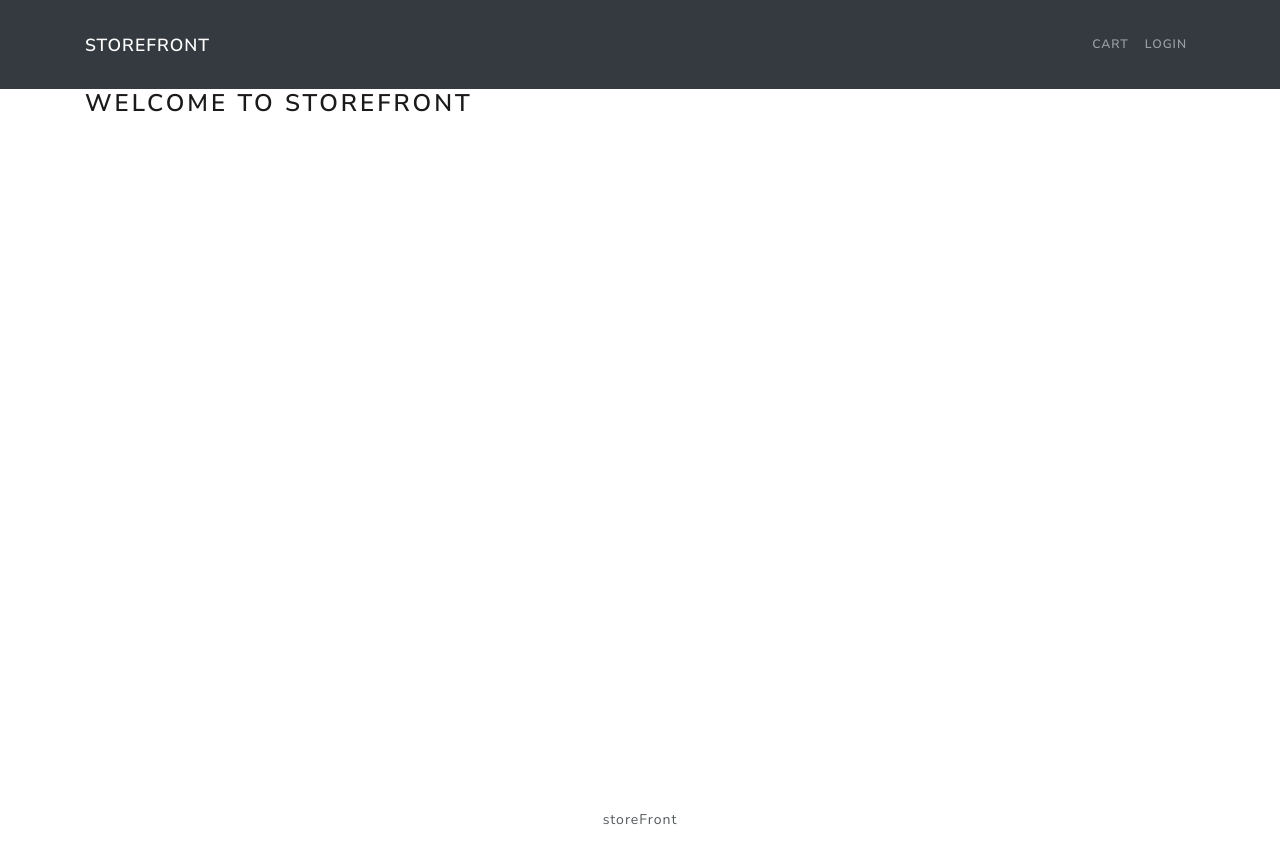
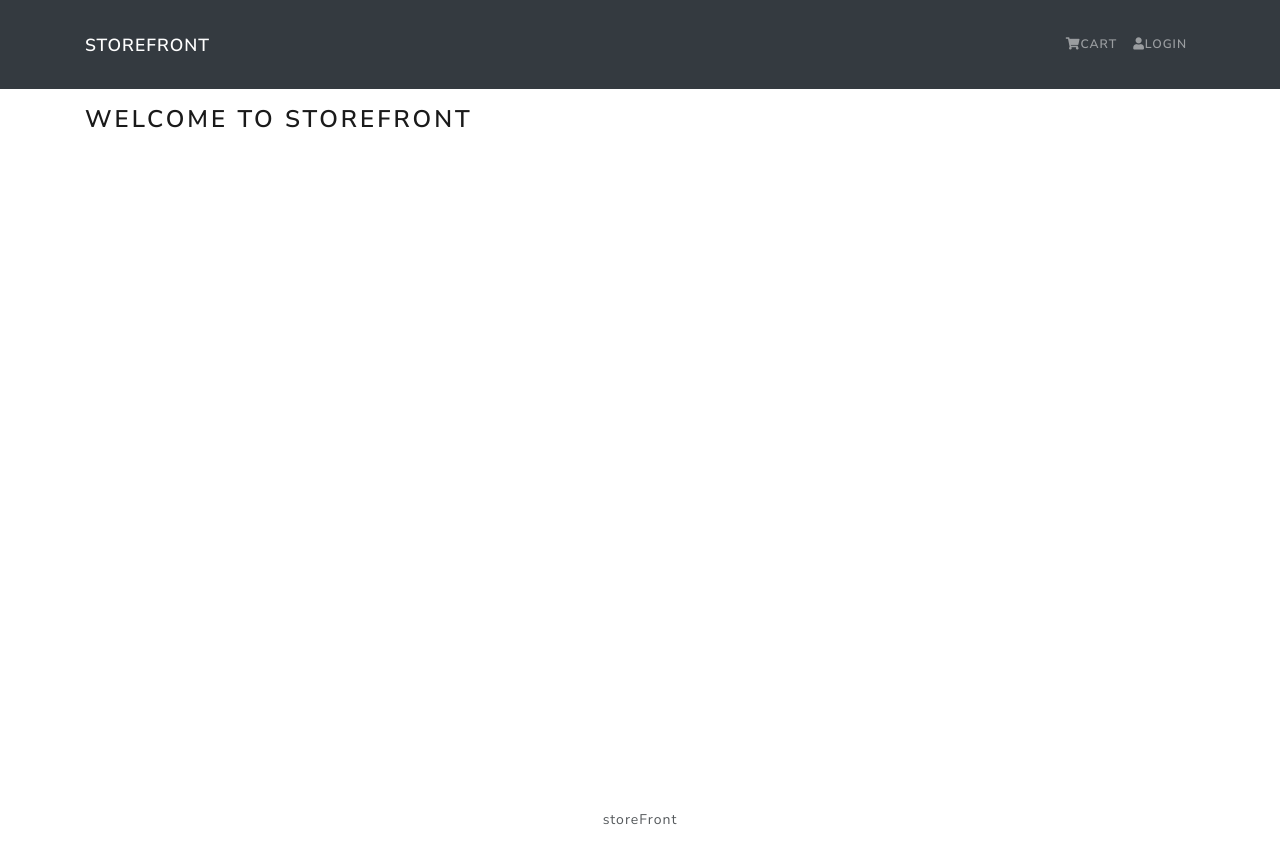
Before and after one commit to 14Anthony/StudentStore, a React (Create React App) app in the folder shopside/: page / in a window 1280 px wide. Built offline with nearby package versions, Linux system fonts and the light colour scheme.

Commit message:
just messing around with this github page built in components...super sweet

```diff
--- a/shopside/src/App.js
+++ b/shopside/src/App.js
@@ -7,7 +7,7 @@
   return (
     <div>
       <Header />
-      <main>
+      <main className='py-3' >
         <Container>
           <h3>
             Welcome to storeFront
--- a/shopside/src/components/Header.js
+++ b/shopside/src/components/Header.js
@@ -10,8 +10,9 @@
                     <Navbar.Toggle aria-controls="basic-navbar-nav" />
                     <Navbar.Collapse id="basic-navbar-nav">
                         <Nav className="ml-auto">
-                            <Nav.Link href="/cart">CART</Nav.Link>
-                            <Nav.Link href="/login">LOGIN</Nav.Link>
+                            <Nav.Link href="/cart"><i className='fas fa-shopping-cart'></i>CART</Nav.Link>
+
+                            <Nav.Link href="/login"><i className='fas fa-user'></i>LOGIN</Nav.Link>
                         </Nav>
 
                     </Navbar.Collapse>
```
